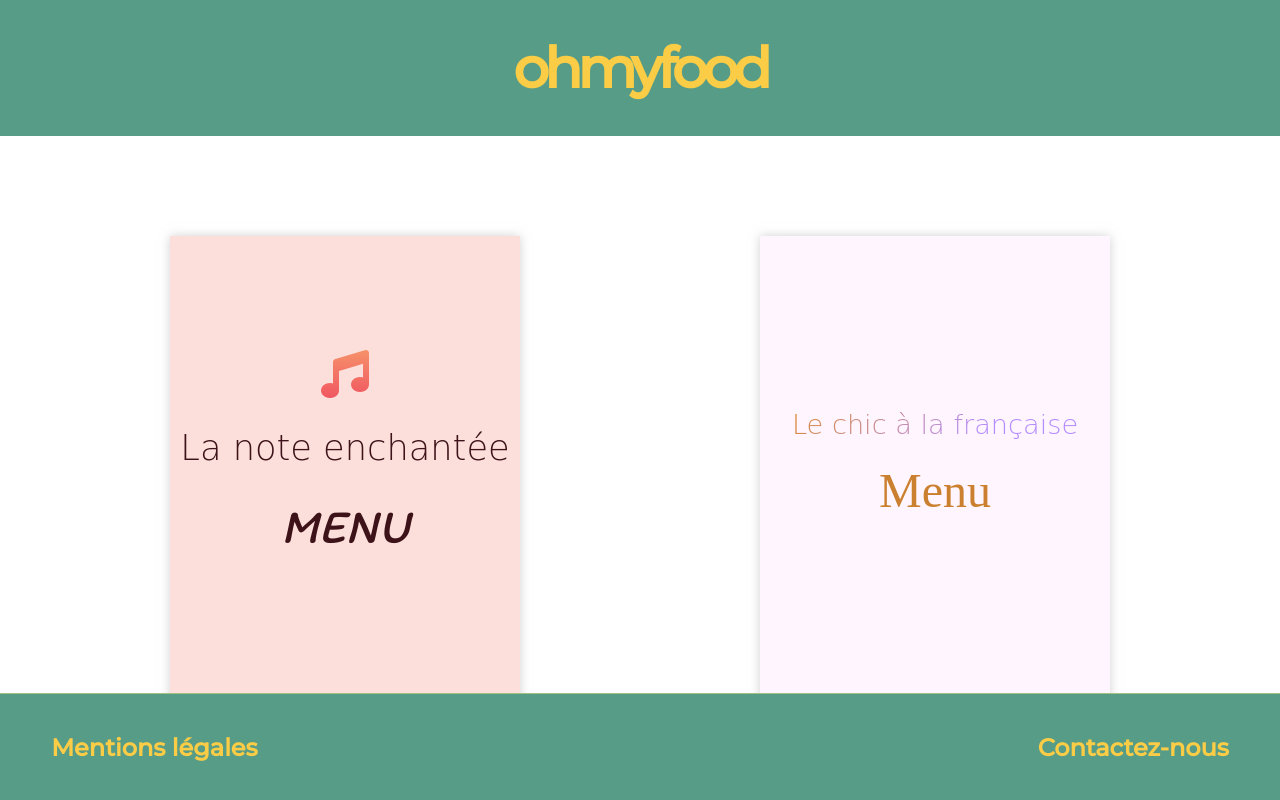
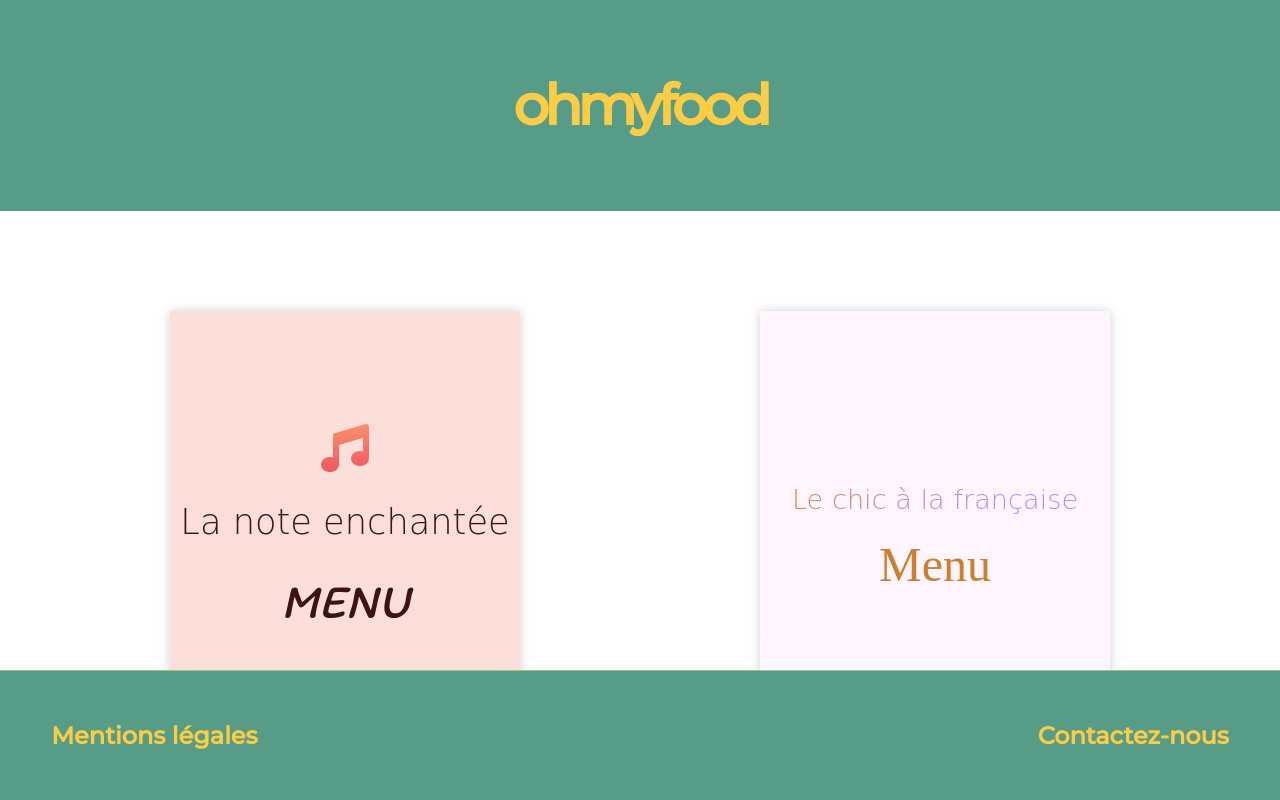
Before and after one commit to Juls-mc/OhMyFood, a plain HTML site: page index.html in a window 1280 px wide. Shown: the top 800 px of the page. Drawn offline with Linux system fonts and the light colour scheme; a web font is replaced by a local one.

Commit message:
modif du max-width du main pour grands écrans

```diff
--- a/style.css
+++ b/style.css
@@ -1,14 +1,15 @@
 body {
     width: 100%;
     height: 100%;
-    margin: 0;
+    margin: auto 0;
 }
 
 /********* HEADER *********/
 header {
     background-color: #579c87;
-    padding-top: 1%;
-    padding-bottom: 1%;
+    padding-top: 50px;
+    padding-bottom: 50px;
+    width: 100%;
 }
 
 header h1 a {
@@ -26,6 +27,11 @@ a {
     text-decoration: none;
 }
 
+.container {
+    margin: auto 0;
+
+}
+
 /******* MAIN MENUS *******/
 
 .main_menu {
@@ -33,10 +39,13 @@ a {
     flex-direction: row;
     flex-wrap: wrap;
     justify-content: space-around;
+    max-width: 1400px;
     margin-top: 50px;
     margin-right: 50px;
     margin-bottom: 50px;
     margin-left: 50px;
+
+
 }
 
 .zoom {
@@ -175,7 +184,7 @@ a {
     font-size: 1.6rem;
     padding: 15px 25px;
     border-radius: 10px;
-    margin-bottom: 8%
+    margin-bottom: 100px;
 }
 
 .soon {
@@ -243,14 +252,15 @@ a {
 
 footer {
     background-color: #579c87;
-    padding-top: 3%;
-    padding-bottom: 3%;
+    padding-top: 50px;
+    padding-bottom: 50px;
+    width: 100%;
     display: flex;
     justify-content: space-between;
     border-top: 1px solid #a1c181;
-    width: 100%;
     position: fixed;
     bottom: 0;
+    margin: auto 0;
 }
 
 footer a {
```
